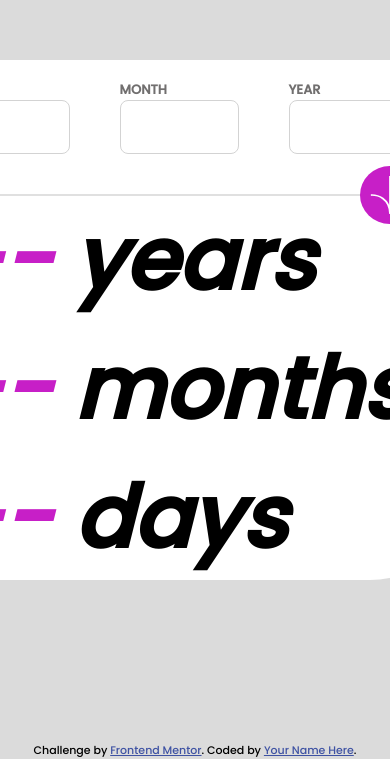
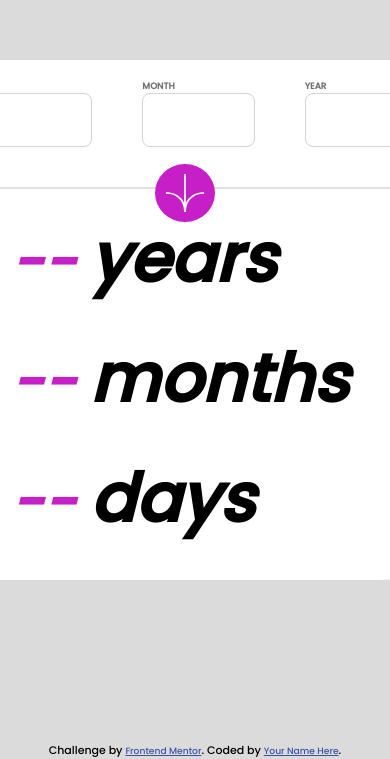
Before and after one commit to soorajvarrma/age-calculator-frontend_monitor, a plain HTML site: page index.html in a window 390 px wide. Shown: the part 102-861 px from the top of the page. Drawn offline with Linux system fonts and the light colour scheme.

Commit message:
Add updated files via upload

```diff
--- a/styles.css
+++ b/styles.css
@@ -13,18 +13,20 @@ body{
 }
 
 .box{
-    width: 600px;
+    width: 50%;
+    max-width: 600px;
     background-color: white;
     height: 500px;
     border-radius: 10px 10px 100px;
     padding-left: 30px;
     padding-top: 20px;
     position: relative;
+    min-width: 540px;
 }
 
 
 input{
-    width: 100px;
+    width: 7rem;
     height: 50px;
     font-size: 25px;
     padding-left: 15px;
@@ -36,7 +38,7 @@ input{
     margin-bottom: 10px;
 }
 form{
-    font-size: 13px;
+    font-size: 0.8rem;
     font-weight: 700;
     color:hsl(0, 1%, 44%);
     margin-bottom: 30px;
@@ -80,7 +82,7 @@ span{
 
 .age p{
     font-style: italic;
-    font-size: 86px;
+    font-size: 5rem;
     font-weight: 1000;
 }
 
@@ -88,3 +90,21 @@ span{
     margin-bottom: 10px;
     color: red;
 }
+
+@media screen and (max-width: 1000px) {
+    *{
+        font-size: smaller;
+    }
+
+    .arrow > img{
+        top:20%;
+        left:43%;
+    }
+    .age p{
+        padding-top: 20px;
+        padding-left: 70px;
+    }
+    .container{
+        padding-left: 40px;
+    }
+}
```
